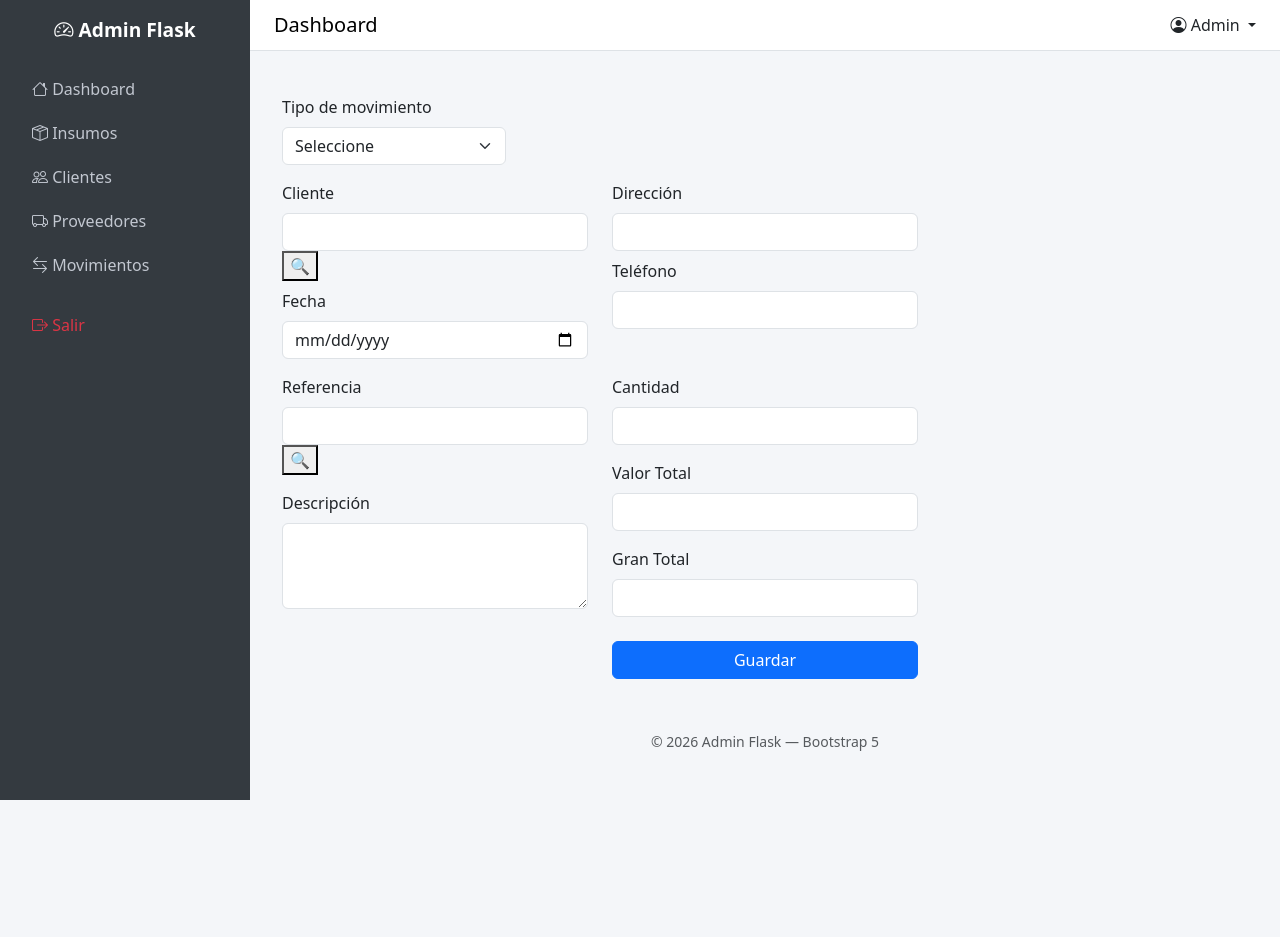
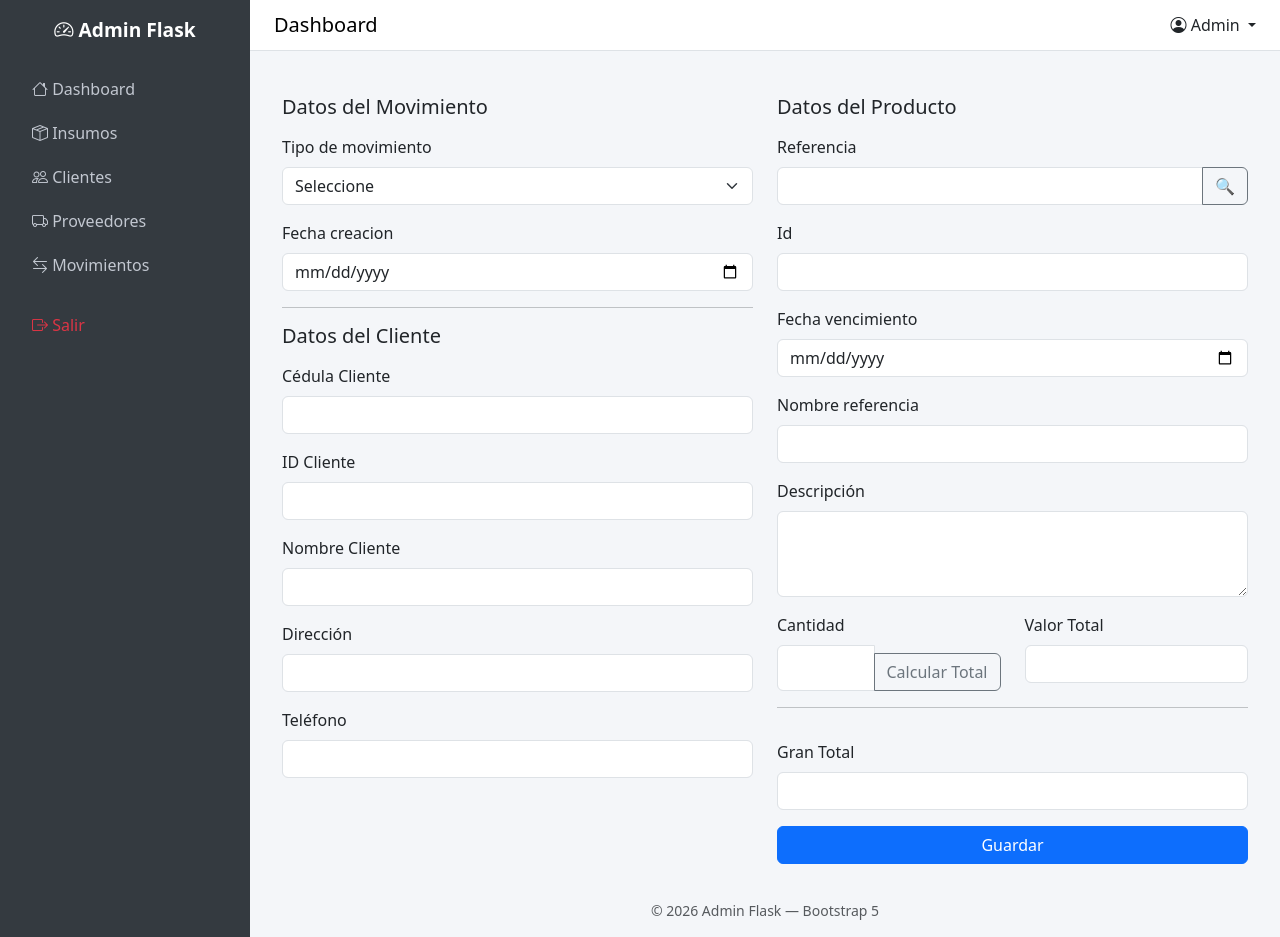
Before and after one commit to dayhana-quintero/proyecto-en-proceso, a Flask app: page /movimientos/create in a window 1280 px wide. Before the commit the page ends 800 px from the top, so only its background shows below. Run offline with Flask 3, Linux system fonts and the light colour scheme.

Commit message:
Implementación de formularios y servicios para la gestión de insumos

```diff
--- a/app/insumos/models.py
+++ b/app/insumos/models.py
@@ -10,10 +10,13 @@ class Insumo(db.Model):
     lote = db.Column(db.String(12), nullable=False)
     invima = db.Column(db.String(15), nullable=True)
     valor = db.Column(db.Numeric(8, 2), nullable=False, default=0)
-    iva = db.Column(db.Numeric(2,2),  default=0)
+    iva = db.Column(db.Numeric(2,2), default=0)
     fecha_vencimiento = db.Column(db.Date, nullable=True)
     activo = db.Column(db.Boolean, default=True)
     fecha_creacion = db.Column(db.DateTime, default=datetime.utcnow)
 
     def __repr__(self): #es para cuando se buscar y este esta filtrado por codigo.
         return f"<Insumo {self.codigo}>"
+
+    def __repr__(self): #es para cuando se buscar y este esta filtrado por cliente.
+        return f"<Cliente {self.id_cliente}>"
--- a/app/templates/movimientos/create.html
+++ b/app/templates/movimientos/create.html
@@ -5,75 +5,100 @@
 
 {% block content %}
 
-<form action=method ="POST" action="{{ url_for('movimientos.guardar')}}">
-    <div class="container mt-4 content-box">
+<form method="POST" action="{{ url_for('movimientos.guardar') }}">
+<div class="container mt-4 content-box">
 
-        <!-- Tipo de movimiento -->
-        <div class="row mb-3">
-            <div class="col-3">
-                <label class="form-label">Tipo de movimiento</label>
-                <select class="form-select">
-                    <option selected>Seleccione</option>
-                    <option value="1">Entrada</option>
-                    <option value="2">Salida</option>
-                </select>
-            </div>
+    <div class="row g-4">
+
+        <!-- COLUMNA IZQUIERDA -->
+        <div class="col-md-6">
+
+            <h5 class="mb-3">Datos del Movimiento</h5>
+
+            <label class="form-label">Tipo de movimiento</label>
+            <select class="form-select mb-3">
+                <option selected>Seleccione</option>
+                <option value="1">Entrada</option>
+                <option value="2">Salida</option>
+            </select>
+
+            <label class="form-label">Fecha creacion</label>
+            <input type="date" class="form-control mb-3" id="txtfecha_creacion" name="txtfecha_creacion">
+
+            <hr>
+
+            <h5 class="mb-3">Datos del Cliente</h5>
+
+            <label class="form-label">Cédula Cliente</label>
+            <input type="text" class="form-control mb-3" id="txtcedula" name="txtcedula">
+
+            <label class="form-label">ID Cliente</label>
+            <input type="text" class="form-control mb-3" id="id_cliente" name="id_cliente" readonly>
+
+            <label class="form-label">Nombre Cliente</label>
+            <input type="text" class="form-control mb-3" id="txtnombre_cliente" name="txtnombre_cliente" readonly>
+
+            <label class="form-label">Dirección</label>
+            <input type="text" class="form-control mb-3" id="txtdireccion" name="txtdireccion">
+
+            <label class="form-label">Teléfono</label>
+            <input type="text" class="form-control" id="txttelefono" name="txttelefono">
         </div>
 
-        <!-- Datos del cliente -->
-        <div class="row mb-3">
-            <div class="col-4">
-                <label class="form-label">Cliente</label>
-                <div class="input-search">
-                    <input type="text" class="form-control" id="txtcliente">
-                    <button type="button" class="btn-search">🔍</button>
-                </div>
 
-                <label class="form-label mt-2">Fecha</label>
-                <input type="date" class="form-control" id="txtfecha">
+        <!-- COLUMNA DERECHA -->
+        <div class="col-md-6">
+
+            <h5 class="mb-3">Datos del Producto</h5>
+
+            <label class="form-label">Referencia</label>
+            <div class="input-group mb-3">
+                <input type="text" class="form-control" id="txtreferencia" name="txtreferencia">
+                <button class="btn btn-outline-secondary" type="button" id="btn_buscar_referencia" name="btn_buscar_referencia">🔍</button>
             </div>
 
-            <div class="col-4">
-                <label class="form-label">Dirección</label>
-                <input type="text" class="form-control" id="txtdireccion">
+             <label class="form-label">Id</label>
+            <input type="text" class="form-control mb-3" id="txtid_producto" name="txtid_producto">
 
-                <label class="form-label mt-2">Teléfono</label>
-                <input type="text" class="form-control" id="txtTelefono">
-            </div>
-        </div>
+            <label class="form-label">Fecha vencimiento</label>
+            <input type="date" class="form-control mb-3" id="txtfecha_vencimiento" name="txtfecha_vencimiento">
 
-        <!-- Referencia y descripción -->
-        <div class="row mb-3">
-            <div class="col-4">
-                <label class="form-label">Referencia</label>
-                <div class="input-search">
-                    <input type="text" class="form-control" id="txtinsumo">
-                    <button type="button" class="btn-search">🔍</button>
+            <label class="form-label">Nombre referencia</label>
+            <input type="text" class="form-control mb-3" id="txtnombre_referencia" name="txtnombre_referencia">
+
+            <label class="form-label">Descripción</label>
+            <textarea class="form-control mb-3" rows="3" id="txtdescripcion" name="txtdescripcion"></textarea>
+
+            <div class="row">
+                <div class="col-6">
+
+                    <label class="form-label">Cantidad</label>
+                    <div class="input-group mb3">
+                        <input type="number" class="form-control" id="txtcantidad" name="txtcantidad">
+                        <button class="btn btn-outline-secondary mt-2" type="button" id="btn_calcular">Calcular Total</button>
+                    </div>
+
                 </div>
-
-                <label class="form-label mt-3">Descripción</label>
-                <textarea class="form-control" id="txtobservaciones"
-                    rows="3"></textarea>
+                <div class="col-6">
+                    <label class="form-label">Valor Total</label>
+                    <input type="text" class="form-control" id="txtprecio" name="txtprecio" readonly>
+                </div>
             </div>
 
-            <!-- Cantidad y valor -->
-            <div class="col-4">
-                <label class="form-label">Cantidad</label>
-                <input type="number" class="form-control" id="txtcantidad">
+            <hr>
 
-                <label class="form-label mt-3">Valor Total</label>
-                <input type="text" class="form-control" id="txtprecio">
+            <label class="form-label mt-3">Gran Total</label>
+            <input type="text" class="form-control mb-3" id="txtgran_total" name="txtgran_total" readonly>
 
-                <label class="form-label mt-3">Gran Total</label>
-                <input type="text" class="form-control" id="txtGranTotal">
+            <button type="submit" class="btn btn-primary w-100" id="btn_guardar" name="btn_guardar">
+                Guardar
+            </button>
 
-                <button type="submit" class="btn btn-primary mt-4 w-100">
-                    Guardar
-                </button>
-            </div>
         </div>
 
     </div>
+
+</div>
 </form>
 
 <script>
@@ -85,7 +110,7 @@ document.getElementById("txtcedula").addEventListener("blur", function() {
     console.log("Buscando cédula:", cedula);
 
     // Uso de comillas invertidas (backticks) para que funcione el ${cedula}
-    fetch(`/movimientos/buscar_por_cedula/${cedula}`)
+    fetch(`movimientos/buscar_por_cedula/${cedula}`)
         .then(response => {
             if (!response.ok) throw new Error("Error en la red");
             return response.json();
@@ -101,12 +126,67 @@ document.getElementById("txtcedula").addEventListener("blur", function() {
             // Asegúrate de que los IDs coincidan con tu HTML
             document.getElementById("txtnombre_cliente").value = data.nombre;
             document.getElementById("id_cliente").value = data.id;
+            document.getElementById("txtdireccion").value = data.direccion;
+            document.getElementById("txttelefono").value = data.celular;
+           ;
         })
         .catch(error => {
             console.error("Error completo:", error);
             alert("Error al procesar la solicitud");
         });
 });
+
+
+
+
+    document.getElementById("btn_buscar_referencia").addEventListener("click", function() {
+    let insumo = document.getElementById("txtreferencia").value;
+    if (!insumo) return;
+    fetch(`/insumos/buscar_por_insumo/${insumo}`)
+        .then(response => {
+            if (!response.ok) throw new Error("Error en la red");
+            return response.json();
+
+        })
+
+        .then(data => {
+            if (data.error) {
+                alert(data.error);
+                document.getElementById("txtid_producto").value = "";
+                document.getElementById("txtnombre_referencia").value = "";
+                document.getElementById("txtprecio").value = "0";
+                return;
+
+            }
+
+            document.getElementById("txtnombre_referencia").value = data.descripcion ?? "";
+            document.getElementById("txtid_producto").value = data.id ?? "";
+            document.getElementById("txtprecio").value = data.valor ?? "0";
+             document.getElementById("txtfecha_creacion").value = data.fecha_creacion.split("T")[0];
+            document.getElementById("txtfecha_vencimiento").value = data.fecha_vencimiento
+
+        })
+
+        .catch(error => {
+            console.error("Error completo:", error);
+            alert("Error al procesar la solicitud");
+
+        });
+
+    });
+
+document.getElementById("btn_calcular").addEventListener("click", function() {
+        let cantidad, precio, total;
+     cantidad = document.getElementById("txtcantidad").value;
+     precio = document.getElementById("txtprecio").value;
+     total = cantidad * precio;
+    document.getElementById("txtgran_total").value = total;
+
+});
+
+
+
+
 </script>
 
 {% endblock %}
```
Also changed, not shown: app/insumos/forms.py (+61 -0 lines), app/insumos/routes.py (+44 -0 lines), app/insumos/services.py (+62 -0 lines), app/templates/insumos/create.html (+53 -3 lines), app/templates/insumos/edit.html (+6 -7 lines), app/templates/insumos/index.html (+29 -26 lines).
